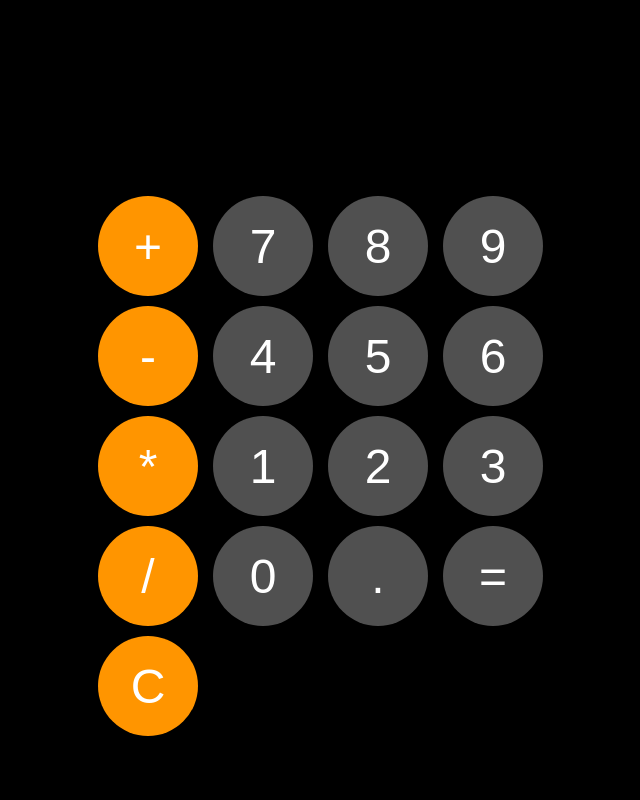
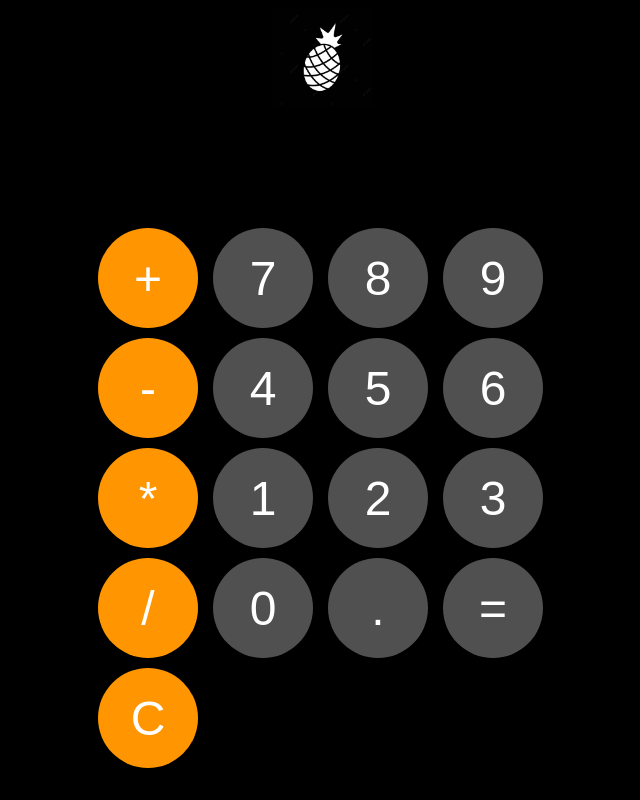
Before and after one commit to ehabaijaz/pineapple-calculator, a plain HTML site: page index.html in a window 1280 px wide. Shown: the whole page, without its empty margins (317-957 px from the left). Drawn offline with Linux system fonts and the light colour scheme.

Commit message:
Bug fixes | Changes to CSS

```diff
--- a/pineapple.html
+++ b/index.html
@@ -4,9 +4,12 @@
         <meta charset="UTF-8">
         <meta name ="viewport" content = "width=device-width, initial-scale=1.0">
         <title> Pineapple Calculator </title>
-        <link rel="stylesheet" href ="styling.css">
+        <link rel="stylesheet" href ="style.css">
     </head>
     <body>
+        <div>
+            <img src="pineapplelogo.jpg" id="pineapplelogo">
+        </div>
         <div id ="pineapple">
             <input id="display" readonly>
             <div id="keys">
--- a/styling.css
+++ b/style.css
@@ -5,7 +5,9 @@ body{
     justify-content: center;
     align-items:center;
     height:100vh;
-    background-color:hsl(0, 0%, 0%)
+    background-color:hsl(0, 0%, 0%);
+    flex-direction:column;
+
 }
 
 #pineapple{
@@ -15,14 +17,20 @@ body{
     max-width:500px;
     overflow:hidden;
 }
+#pineapplelogo{
+    text-align:right;
+    max-width: 100px;
+    height:auto;
+}
 #display{
-    width:100%;
-    padding:20px;
+    width:93.8%;
+    padding:0;
     font-size:5rem;
-    text-align: left;
+    text-align: right;
     border:none;
     background-color:hsl(0, 0%, 0%);
     color:white;
+    padding-right:10px;
 }
 #keys{
     display:grid;
@@ -39,11 +47,13 @@ button{
     background-color:#505050;
     color:white;
     font-size:3rem;
-    font-weight:;
+    font-weight:thin;
     cursor:pointer;
+    transition: transform 0.2 ease;
 }
 button:hover{
     background-color:hsl(0%,0%,40%);
+    transform: scale(1.1);
 }
 button:active{
     background-color:hsl(0%,0%,50%);
```
Also changed, not shown: pineapplelogo.jpg (added).
